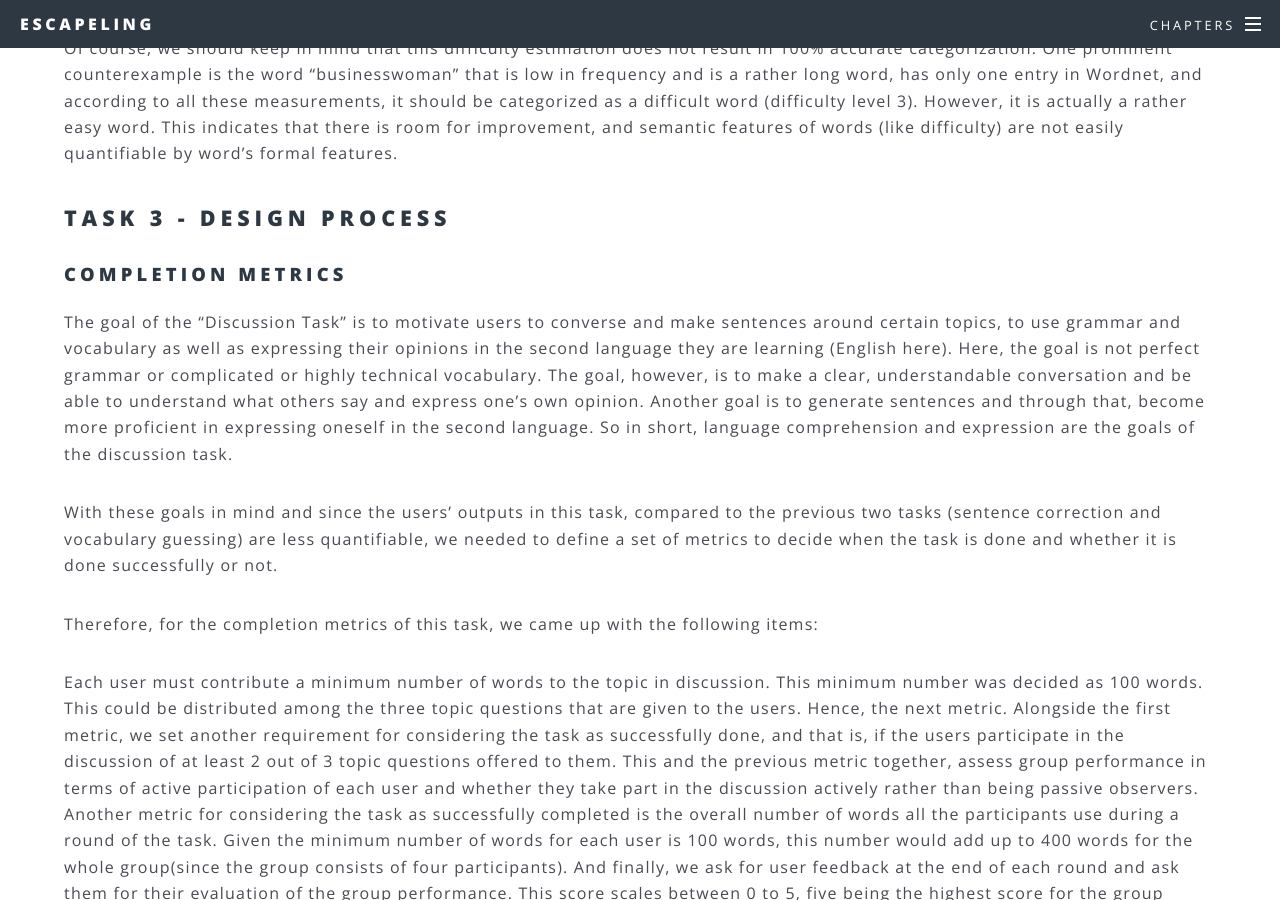
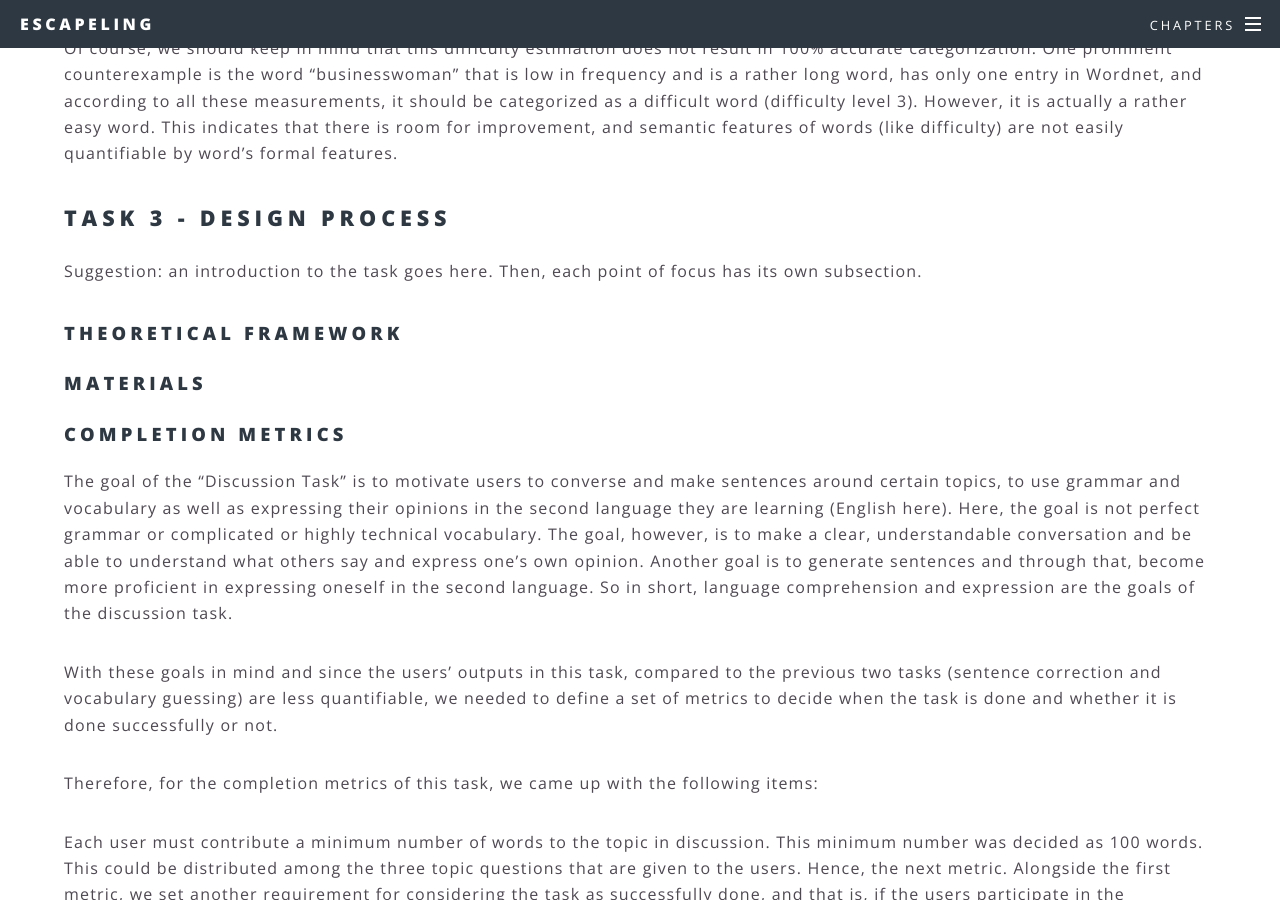
Before and after one commit to ALLUOS/ALLUOS.github.io, a Jekyll site: the page built from _posts/2020-05-03-design.md, in a window 1280 px wide and 900 px high, scrolled down 6987 px. Built offline with Jekyll 4.4.1, drawn with Linux system fonts in a browser that asks for light colours.

Commit message:
Update 2020-05-03-design.md

```diff
--- a/_posts/2020-05-03-design.md
+++ b/_posts/2020-05-03-design.md
@@ -105,7 +105,11 @@ Of course, we should keep in mind that this difficulty estimation does not resul
 
 ## Task 3 - Design Process
 
+Suggestion: an introduction to the task goes here. Then, each point of focus has its own subsection.
 
+### Theoretical framework
+
+### Materials
 
 ### Completion Metrics
 
```
